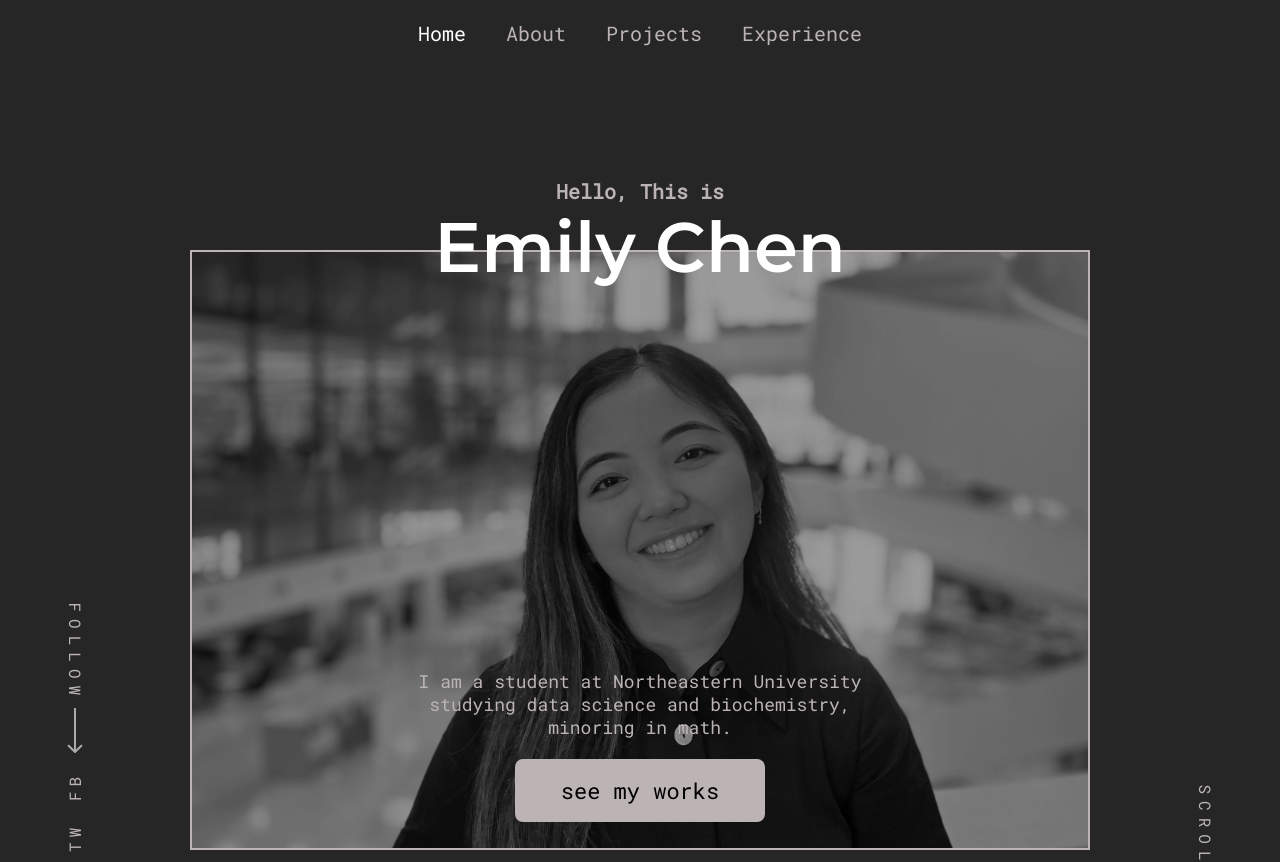
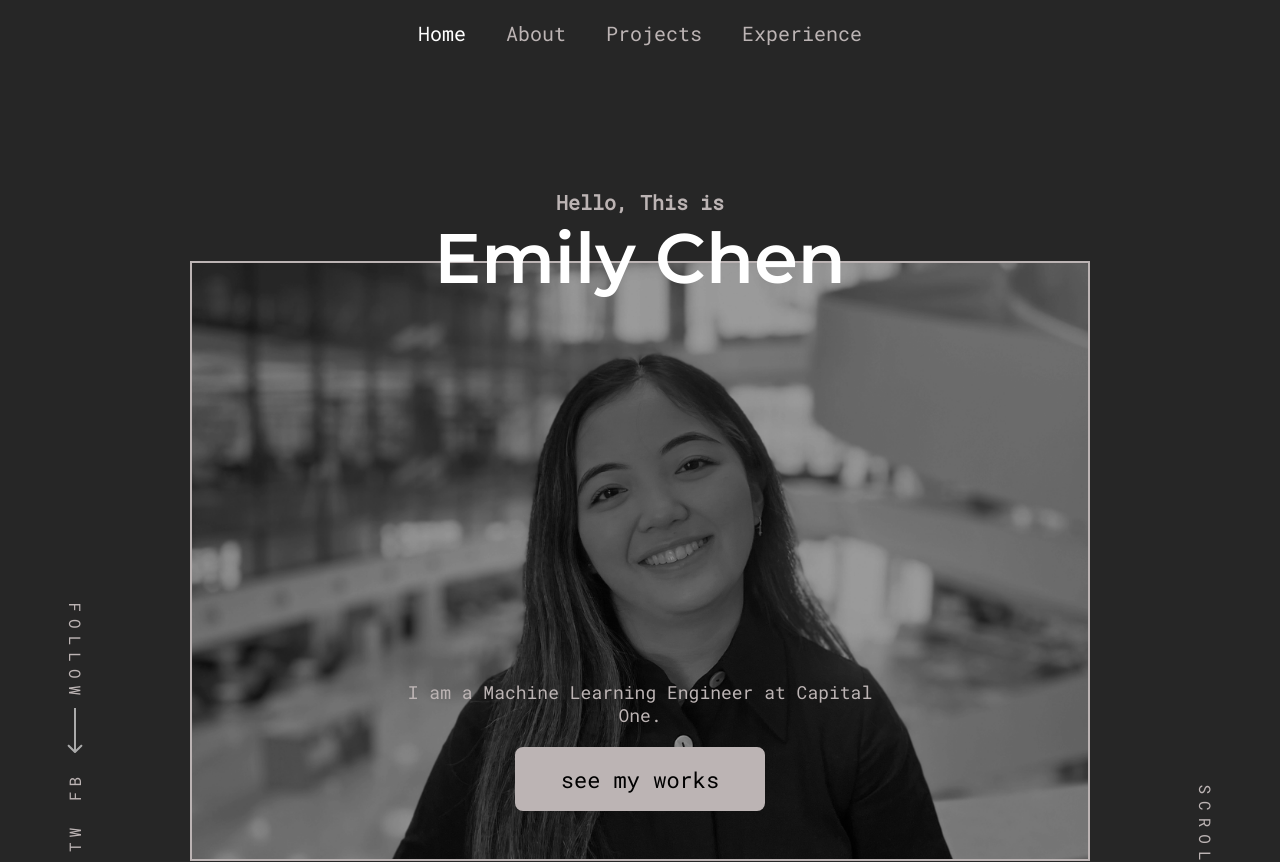
Before and after one commit to emily-chen702/emily-chen-portfolio, a React (Create React App) app: page / in a window 1280 px wide. Shown: the top 862 px of the page. Built offline with nearby package versions, Linux system fonts and the light colour scheme.

Commit message:
updated as of 3/3/24

```diff
--- a/src/assets/data/experiences.js
+++ b/src/assets/data/experiences.js
@@ -1,6 +1,17 @@
 import { v4 as uuidv4 } from 'uuid';
 
 const experiences = [
+  {
+    id: uuidv4(),
+    position: 'Machine Learning Engineer',
+    company: 'Capital One',
+    location: 'McLean, VA',
+    responsibilities: [
+      'Create proof of concepts to ease the introduction of machine learning in my space.',
+      'Giving demos on the use of neural networks and LLMs with HuggingFace and LangChain',
+      'Consult on machine learning proposals',
+    ],
+  },
   {
     id: uuidv4(),
     position: 'Data Engineer',
--- a/src/components/HeroSection.js
+++ b/src/components/HeroSection.js
@@ -157,8 +157,7 @@ export default function HeroSection() {
           </div>
           <div className="hero__info">
             <PText>
-              I am a student at Northeastern University studying data science
-              and biochemistry, minoring in math.
+              I am a Machine Learning Engineer at Capital One.
             </PText>
             <Button btnText="see my works" btnLink="/projects" />
           </div>
--- a/src/pages/About.js
+++ b/src/pages/About.js
@@ -104,25 +104,26 @@ export default function About() {
               Hi, I am <span>Emily Chen</span>
             </p>
             <h2 className="about__heading">
-              Student at Northeastern University Studying Data Science and
-              Biochemistry
+              Machine Learning Engineer at Capital One
             </h2>
             <div className="about__info">
               <PText>
-                I am a B.S. candidate in Data Science and Biochemistry with a
-                minor in Mathematics at Northeastern University. I am passionate
-                about science research and data science and I am looking for
-                opportunities that combine the two.
-                <br /> <br /> I am currently interning at ALSAC St. Jude
-                Children's Hospital on the Data Science and Insights team. The
-                goal of this team is to develop and improve campaigns to obtain
-                new and retain current donors. I am currently looking for full
-                time opportunities.
-                <br /> <br /> I am passionate about exploring the application of
-                machine learning techniques in a scientific field. I am also
-                interested in making the advancement of machine learning
-                understandable to everyone, regardless of their background in
-                technology.
+                I am a Machine Learning Engineer at Capital One. I am passionate about
+                learning about the different applications of data science and machine
+                learning, and I am grateful for the opportunity to explore these
+                applications at a company that is consistently looking for ways to innovate.
+                <br /> <br /> I am currently part of Capital One's Machine
+                Learning Development Program. I work on the HR Data Strategy Team,
+                whose goal is to find the most optimal ways to onboard data into
+                Capital One’s data warehouse. While helping with my team’s efforts,
+                I conduct exploratory data analysis, create proof of concepts for
+                the use of machine learning in our space and consult on machine
+                learning proposals.
+                <br /> <br /> My undergraduate degree was in data science and biochemistry, so
+                I am passionate about exploring the application of machine learning techniques
+                in a scientific field. Another passion of mine is advocating for the ethics of
+                machine learning and making machine learning itself understandable to others
+                regardless of if their background is technology.
               </PText>
             </div>
             <Button
```
